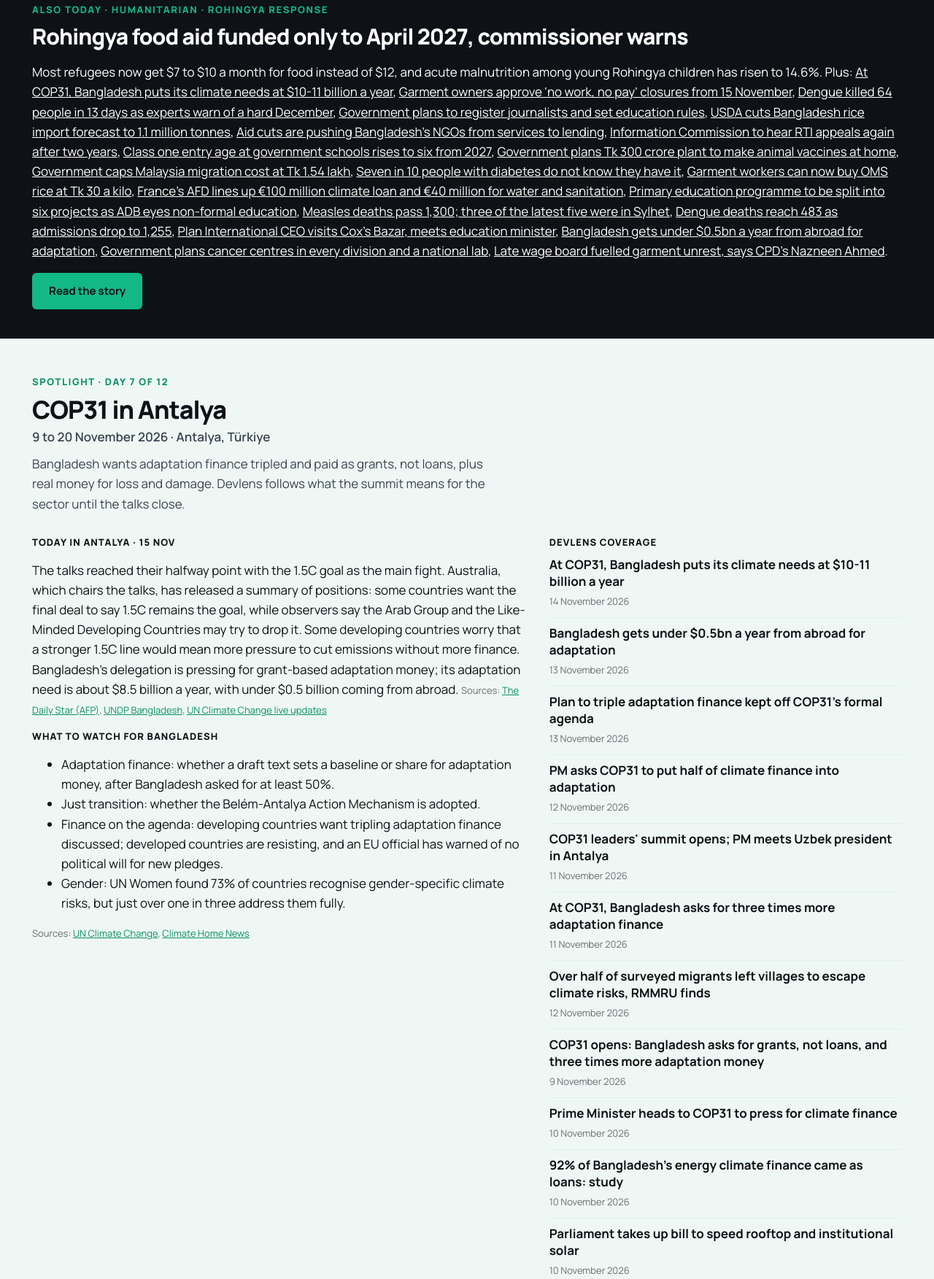
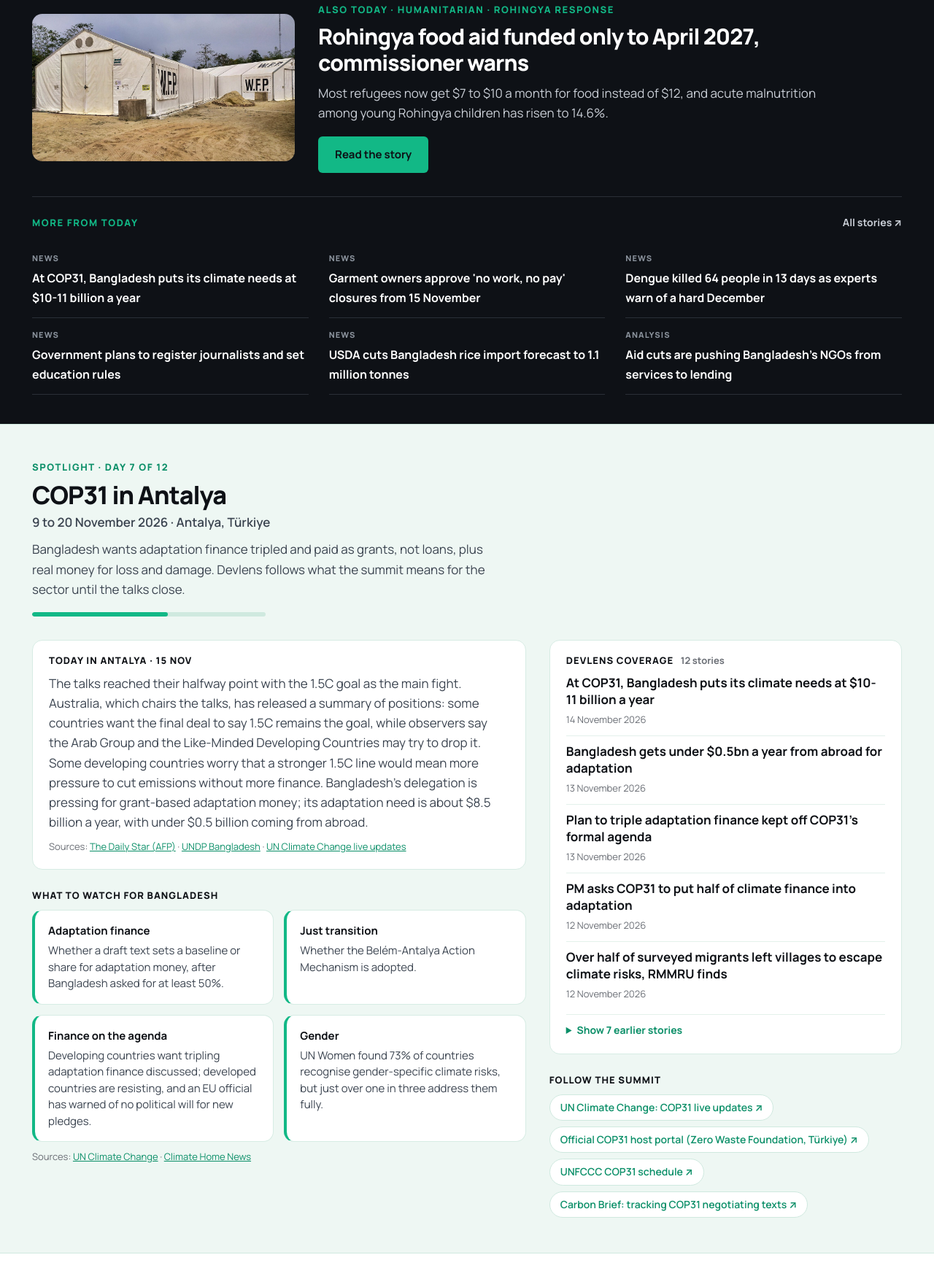
Before and after one commit to devlensbangladesh-stack/devlens-site, an Astro site: page / in a window 1280 px wide. Shown: the part 760-2513 px from the top of the page at 73% size. Built offline with nearby package versions, Linux system fonts and the light colour scheme; Astro itself is replaced by a stand-in of ours.

Commit message:
Homepage: Also today shows 6 headlines; COP31 spotlight redesign

```diff
--- a/src/pages/index.astro
+++ b/src/pages/index.astro
@@ -6,7 +6,8 @@ import { posts, home, jobsData, bySlug, postUrl, catName, fmtDate, dhakaToday, o
 const today = dhakaToday();
 const lead = bySlug(home.lead.slug);
 const also = bySlug(home.alsoToday.slug);
-const plus = (home.alsoToday.plus || []).map(bySlug).filter(Boolean);
+const plusAll = (home.alsoToday.plus || []).map(bySlug).filter(Boolean);
+const plus = plusAll.slice(0, 6);
 const special = bySlug(home.special.slug);
 const jobs = openJobs(today);
 const sectorCounts = jobsData.sectors
@@ -17,7 +18,7 @@ const shortName = { 'Food security and agriculture': 'Food security', 'Governanc
 const featured = jobs.filter((j) => j.featured).slice(0, 3);
 const featColors = { 'UN AGENCY': ['#c2410c', '#fff0eb'], INGO: ['#0b8f68', '#e6f7f1'], 'NATIONAL NGO': ['#5b3a8c', '#efeafc'] };
 
-const skip = new Set([home.lead.slug, home.alsoToday.slug, ...(home.alsoToday.plus || [])]);
+const skip = new Set([home.lead.slug, home.alsoToday.slug, ...plus.map((p) => p.slug)]);
 const latest = posts.filter((p) => !skip.has(p.slug) && !p.categories.includes('devlens-special')).slice(0, 6);
 const research = posts.filter((p) => p.categories.includes('research')).slice(0, 3);
 
@@ -33,7 +34,11 @@ const specialItems = [
 const leadImg = lead?.image?.src;
 const spot = home.spotlight;
 const spotOn = spot && today >= spot.start && today <= spot.until;
-const spotStories = spotOn ? (spot.stories || []).map(bySlug).filter(Boolean) : [];
+const spotStories = spotOn ? (spot.stories || []).map(bySlug).filter(Boolean).sort((a, b) => b.date.localeCompare(a.date)) : [];
+const spotTop = spotStories.slice(0, 5);
+const spotMore = spotStories.slice(5);
+const splitWatch = (w) => { const i = w.indexOf(':'); const cap = (t) => t.charAt(0).toUpperCase() + t.slice(1); return i > 0 && i < 40 ? [w.slice(0, i), cap(w.slice(i + 1).trim())] : ['', w]; };
+const srcList = (arr) => (arr || []).filter((s) => s && s.url);
 const spotDay = spotOn ? daysBetween(spot.start, today) + 1 : 0;
 ---
 <Base image={leadImg}>
@@ -57,12 +62,28 @@ const spotDay = spotOn ? daysBetween(spot.start, today) + 1 : 0;
   {also && (
     <section class="also">
       <div class="wrap">
-        <div style="flex:1 1 600px">
+        <div class="also-main">
+          {also.image && <a class="also-img" href={postUrl(also)}><img src={also.image.src} alt={also.image.alt} width="640" height="360" loading="lazy" /></a>}
+          <div class="also-text">
             <p class="label">Also today · {home.alsoToday.label}</p>
             <h2><a href={postUrl(also)}>{home.alsoToday.headline || also.title}</a></h2>
-          <p>{home.alsoToday.summary}{plus.length > 0 && <> Plus: {plus.map((p, i) => <>{i > 0 && ', '}<a href={postUrl(p)}>{p.title}</a></>)}.</>}</p>
+            <p>{home.alsoToday.summary || also.excerpt}</p>
+            <a class="btn btn-green" href={postUrl(also)}>Read the story</a>
           </div>
-        <a class="btn btn-green" href={postUrl(also)}>Read the story</a>
+        </div>
+        {plus.length > 0 && (
+          <div class="also-more">
+            <div class="also-more-head"><p class="label">More from today</p><a href="/category/news/">All stories ↗</a></div>
+            <ul>
+              {plus.map((p) => (
+                <li>
+                  <span class="meta">{catName(p.categories[0] || 'news')}</span>
+                  <a href={postUrl(p)}>{p.title}</a>
+                </li>
+              ))}
+            </ul>
+          </div>
+        )}
       </div>
     </section>
   )}
@@ -70,26 +91,54 @@ const spotDay = spotOn ? daysBetween(spot.start, today) + 1 : 0;
   {spotOn && (
     <section class="spotlight" data-spot-start={spot.start} data-spot-until={spot.until} data-spot-days={spot.days}>
       <div class="wrap">
-        <div class="spot-head">
+        <div class={`spot-head${spot.image ? ' has-img' : ''}`}>
+          <div>
             <p class="label">{spot.label} · <span data-spot-day>Day {spotDay} of {spot.days}</span></p>
             <h2>{spot.title}</h2>
             <p class="dates">{spot.dates}</p>
             <p class="intro">{spot.intro}</p>
+            <div class="spot-progress" aria-hidden="true"><span style={`width:${Math.min(100, Math.round((spotDay / spot.days) * 100))}%`}></span></div>
+          </div>
+          {spot.image && (
+            <figure>
+              <img src={spot.image.src} alt={spot.image.alt} width="1280" height="720" loading="lazy" />
+              <figcaption>{spot.image.creditUrl ? <a href={spot.image.creditUrl} rel="noopener">{spot.image.credit}</a> : spot.image.credit}</figcaption>
+            </figure>
+          )}
         </div>
         <div class="spot-grid">
           <div>
+            <div class="spot-card spot-today">
               <h3>Today in Antalya · {spot.today.date}</h3>
-            <p>{spot.today.text} <span class="src">{(spot.today.sources || [{ name: spot.today.source, url: spot.today.url }]).length > 1 ? 'Sources: ' : 'Source: '}{(spot.today.sources || [{ name: spot.today.source, url: spot.today.url }]).map((s, i) => <>{i > 0 && ', '}<a href={s.url} rel="noopener">{s.name}</a></>)}</span></p>
-            <h3>What to watch for Bangladesh</h3>
-            <ul>{spot.watch.map((w) => <li>{w}</li>)}</ul>
-            <p class="src">{(spot.watchSources || [spot.watchSource]).length > 1 ? 'Sources: ' : 'Source: '}{(spot.watchSources || [spot.watchSource]).map((s, i) => <>{i > 0 && ', '}<a href={s.url} rel="noopener">{s.name}</a></>)}</p>
+              <p>{spot.today.text}</p>
+              {srcList(spot.today.sources || [{ name: spot.today.source, url: spot.today.url }]).length > 0 && (
+                <p class="src">Sources: {srcList(spot.today.sources || [{ name: spot.today.source, url: spot.today.url }]).map((s, i) => <>{i > 0 && ' · '}<a href={s.url} rel="noopener">{s.name}</a></>)}</p>
+              )}
+            </div>
+            <h3 class="spot-sub">What to watch for Bangladesh</h3>
+            <div class="spot-watch">
+              {spot.watch.map((w) => { const [t, d] = splitWatch(w); return <div class="spot-card">{t && <strong>{t}</strong>}<p>{d}</p></div>; })}
+            </div>
+            {srcList(spot.watchSources || [spot.watchSource]).length > 0 && (
+              <p class="src">Sources: {srcList(spot.watchSources || [spot.watchSource]).map((s, i) => <>{i > 0 && ' · '}<a href={s.url} rel="noopener">{s.name}</a></>)}</p>
+            )}
           </div>
           <div>
-            <h3>Devlens coverage</h3>
+            <div class="spot-card">
+              <h3>Devlens coverage <span class="count">{spotStories.length} stories</span></h3>
               <ul class="spot-stories">
-              {spotStories.map((p) => <li><a href={postUrl(p)}>{p.title}</a><span>{fmtDate(p.date)}</span></li>)}
+                {spotTop.map((p) => <li><a href={postUrl(p)}>{p.title}</a><span>{fmtDate(p.date)}</span></li>)}
               </ul>
-            <h3>Follow the summit</h3>
+              {spotMore.length > 0 && (
+                <details class="spot-more">
+                  <summary>Show {spotMore.length} earlier {spotMore.length === 1 ? 'story' : 'stories'}</summary>
+                  <ul class="spot-stories">
+                    {spotMore.map((p) => <li><a href={postUrl(p)}>{p.title}</a><span>{fmtDate(p.date)}</span></li>)}
+                  </ul>
+                </details>
+              )}
+            </div>
+            <h3 class="spot-sub">Follow the summit</h3>
             <ul class="spot-links">{spot.links.map((l) => <li><a href={l.url} rel="noopener">{l.label} ↗</a></li>)}</ul>
           </div>
         </div>
```
Lines whose indentation alone changed are shown as unchanged.
